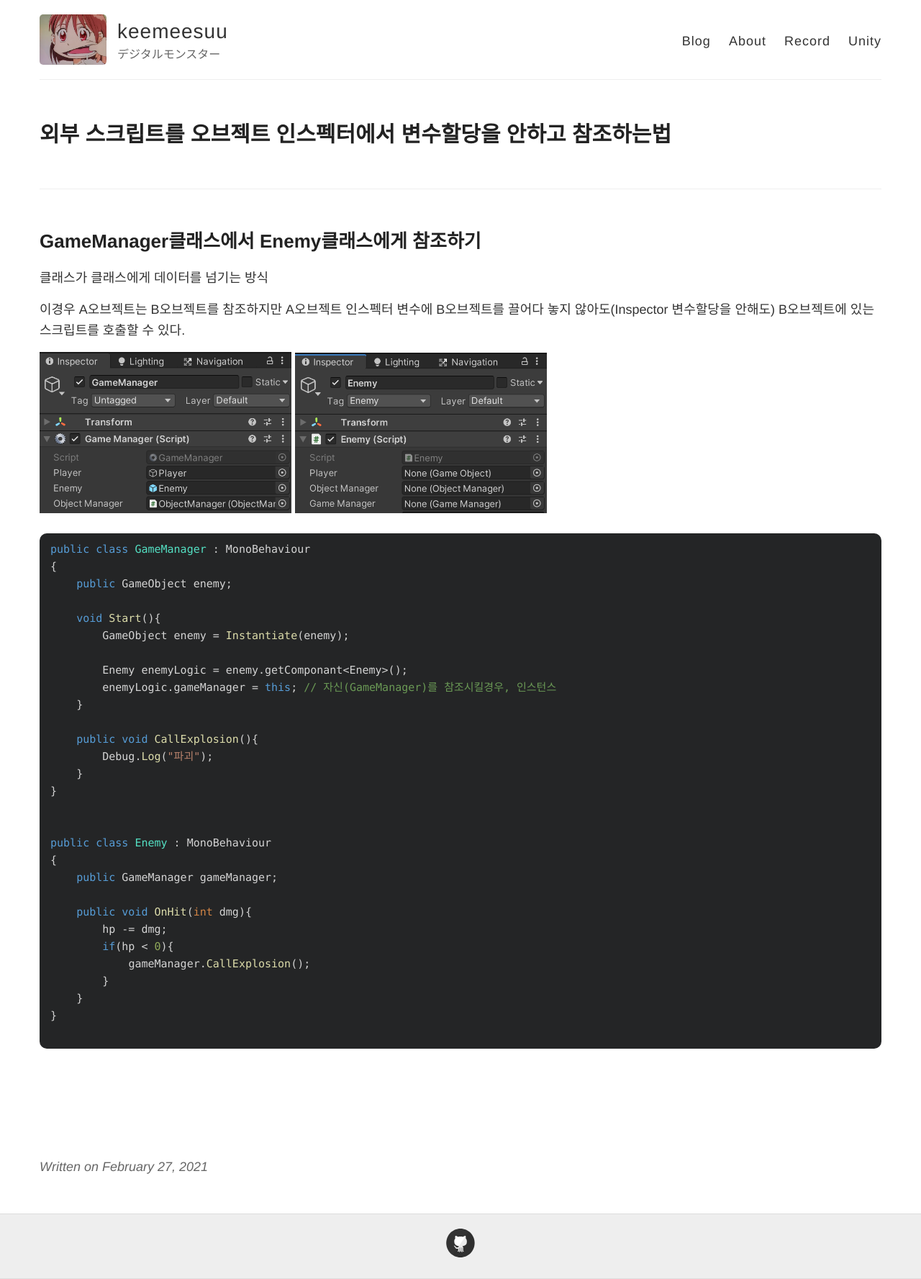
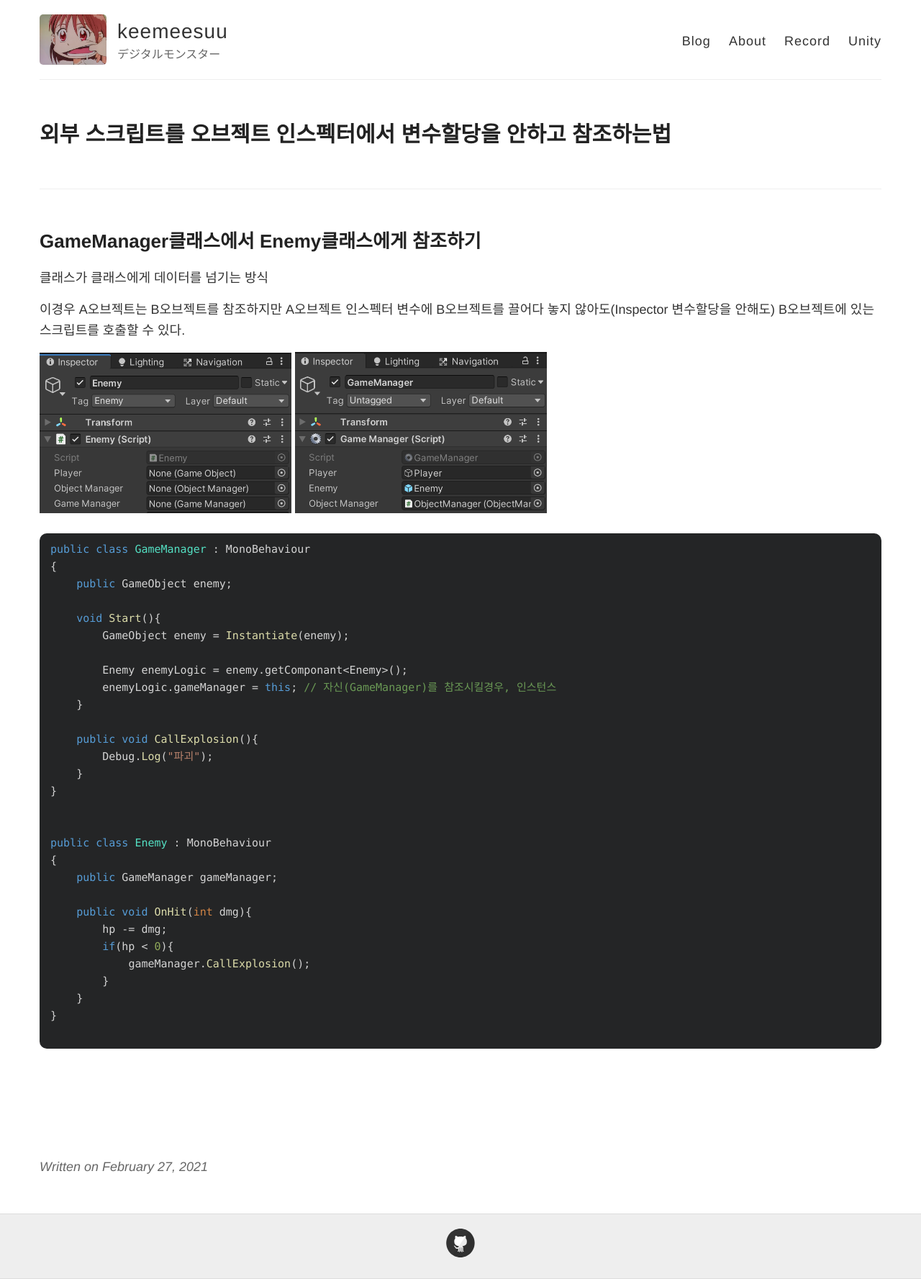
Before and after one commit to keemeesuu/keemeesuu.github.io, a Jekyll site: the page built from _posts/Unity/2021-02-27-외부 스크립트를 오브젝트 인스펙터에서 변수할당을 안하고 참조하는법.md, in a window 1280 px wide. Shown: the whole page at 72% size. Built offline with Jekyll 4.4.1, drawn with Linux system fonts in a browser that asks for light colours.

Commit message:
Update 2021-02-27-외부 스크립트를 오브젝트 인스펙터에서 변수할당을 안하고 참조하는법.md

````diff
--- a/_posts/Unity/2021-02-27-외부 스크립트를 오브젝트 인스펙터에서 변수할당을 안하고 참조하는법.md
+++ b/_posts/Unity/2021-02-27-외부 스크립트를 오브젝트 인스펙터에서 변수할당을 안하고 참조하는법.md
@@ -16,8 +16,8 @@ tags: [ unity, Inspector ]
 
 이경우 A오브젝트는 B오브젝트를 참조하지만 A오브젝트 인스펙터 변수에 B오브젝트를 끌어다 놓지 않아도(Inspector 변수할당을 안해도) B오브젝트에 있는 스크립트를 호출할 수 있다.
 
+![Enemy](/images/dev/Screen Shot 2021-02-27 at 5.59.26 PM.png){: width="350px" display="inline-block" vertical-align="top" }
 ![GameManager](/images/dev/Screen Shot 2021-02-27 at 5.52.52 PM.png){: width="350px" display="inline-block" vertical-align="top" }
-![Enemy](/images/dev/Screen Shot 2021-02-27 at 5.59.26 PM.png){: width="350px" display="inline-block" vertical-align="top" }
 
 
 ```c#
````
